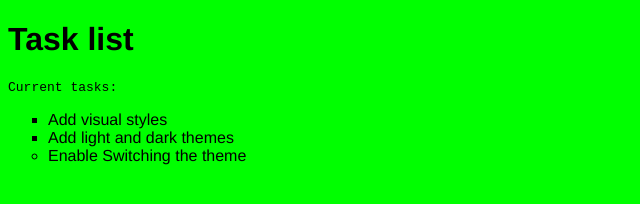
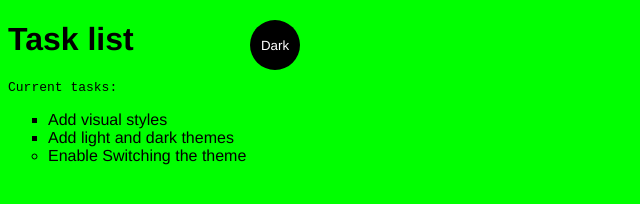
Before and after one commit to GuiVideira/Web-courses, a plain HTML site: page index.html in a window 1280 px wide. Shown: the whole page, without its empty margins (0-640 px from the left). Drawn offline with Linux system fonts and the light colour scheme.

Commit message:
style changes: dark-theme and button change color

```diff
--- a/app.js
+++ b/app.js
@@ -0,0 +1 @@
+'use strict'
--- a/index.html
+++ b/index.html
@@ -16,5 +16,11 @@
         <li>Enable Switching the theme</li>
     </ul>
 
+    <div>
+        <button class="btn">Dark</button>
+    </div>
+
+    <script src="./app.js"></script>
+    <noscript>You need to enable JavaScript to view the ful site.</noscript>
 </body>
 </html>
--- a/main.css
+++ b/main.css
@@ -24,12 +24,31 @@ li {
 .light-theme {
     --bg: var(--green);
     --fontColor: var(--black);
+    --btnBg: var(--black);
+    --btnFontColor: var(--white);
+
 }
 
 .dark-theme {
     --bg: var(--black);
     --fontColor: var(--green);
+    --btnBg: var(--white);
+    --btnFontColor: var(--black);
 }
+
+.btn {
+    position: absolute;
+    top: 20px;
+    left: 250px;
+    height: 50px;
+    width: 50px;
+    border-radius: 50%;
+    border: none;
+    color: var(--btnFontColor);
+    background-color: var(--btnBg);
+}
+
+.btn:focus { outline-style: none;}
 
 #msg {
   font-family: monospace;
```
